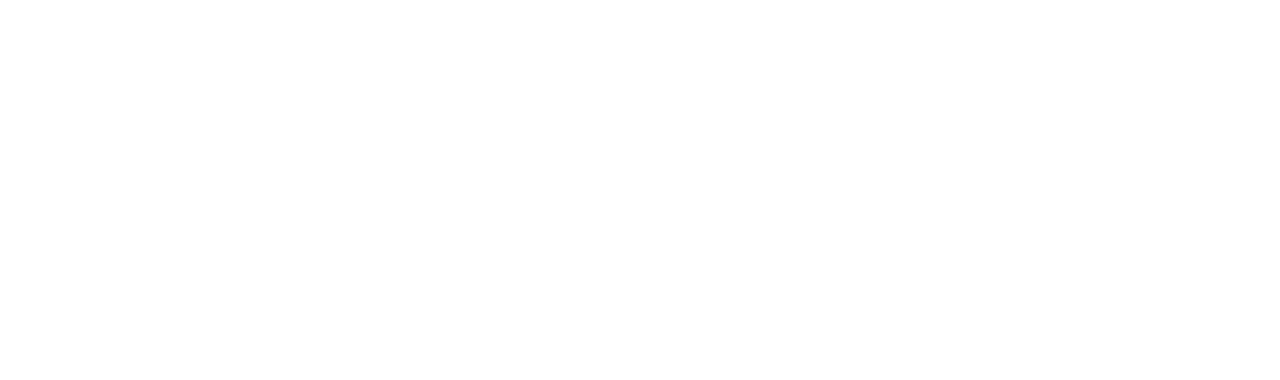
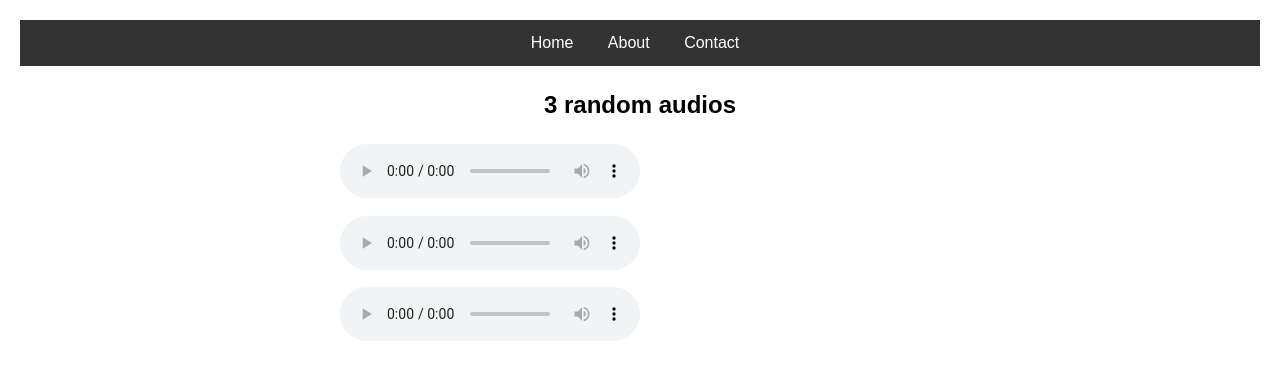
Before and after one commit to acciojob/semantic-navbar-and-audios-jaisaipothula, a website: page main.html in a window 1280 px wide. Drawn offline with Linux system fonts and the light colour scheme.

Commit message:
created a submission

```diff
--- a/main.html
+++ b/main.html
@@ -1,16 +1,87 @@
 <!DOCTYPE html>
+<html lang="en">
+<head>
+    <meta charset="UTF-8">
+    <meta name="viewport" content="width=device-width, initial-scale=1.0">
+    <title>Navbar and Audio Section</title>
+    <style>
+        body {
+            font-family: Arial, sans-serif;
+            margin: 20px;
+            line-height: 1.6;
+        }
+        nav {
+            background-color: #333;
+            padding: 10px;
+            margin-bottom: 20px;
+        }
+        nav ul {
+            list-style-type: none;
+            padding: 0;
+            margin: 0;
+            text-align: center;
+        }
+        nav ul li {
+            display: inline;
+            margin-right: 10px;
+        }
+        nav ul li a {
+            color: white;
+            text-decoration: none;
+            padding: 5px 10px;
+        }
+        nav ul li a:hover {
+            background-color: #555;
+        }
+        .audio-section {
+            max-width: 600px;
+            margin: 0 auto;
+        }
+        .audio-section h2 {
+            text-align: center;
+            margin-bottom: 20px;
+        }
+        .audio-list {
+            list-style-type: none;
+            padding: 0;
+        }
+        .audio-list-item {
+            margin-bottom: 10px;
+        }
+    </style>
+</head>
+<body>
+    <nav>
+        <ul>
+            <li><a href="#home">Home</a></li>
+            <li><a href="#about">About</a></li>
+            <li><a href="#contact">Contact</a></li>
+        </ul>
+    </nav>
 
-<html>
-
-<head>
-	<link rel="stylesheet" href="styles.css">
-</head>
-
-<body>
-	<!-- the entire body must be written by student -->
-    <script type="text/javascript" src="./script.js">
-</script>
+    <section class="audio-section">
+        <h2>3 random audios</h2>
+        <ul class="audio-list">
+            <li class="audio-list-item">
+                <audio controls>
+                    <source src="http://commondatastorage.googleapis.com/codeskulptor-demos/DDR_assets/Kangaroo_MusiQue_-_The_Neverwritten_Role_Playing_Game.mp3" type="audio/mpeg">
+                    Your browser does not support the audio element.
+                </audio>
+            </li>
+            <li class="audio-list-item">
+                <audio controls>
+                    <source src="http://commondatastorage.googleapis.com/codeskulptor-assets/Epoq-Lepidoptera.ogg" type="audio/ogg">
+                    Your browser does not support the audio element.
+                </audio>
+            </li>
+            <li class="audio-list-item">
+                <audio controls>
+                    <source src="http://codeskulptor-demos.commondatastorage.googleapis.com/pang/paza-moduless.mp3" type="audio/mpeg">
+                    Your browser does not support the audio element.
+                </audio>
+            </li>
+        </ul>
+    </section>
 
 </body>
-
 </html>
```
